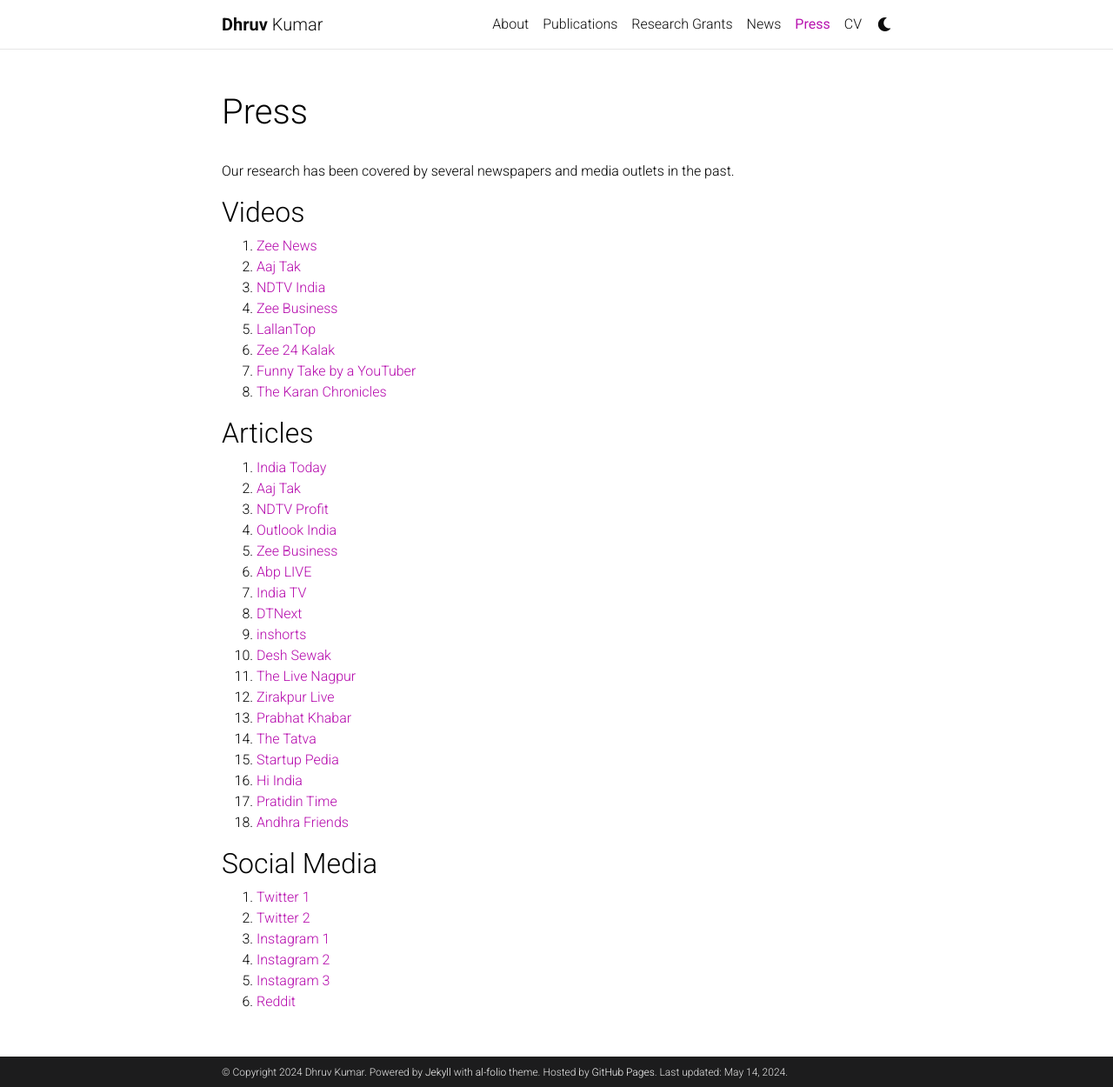
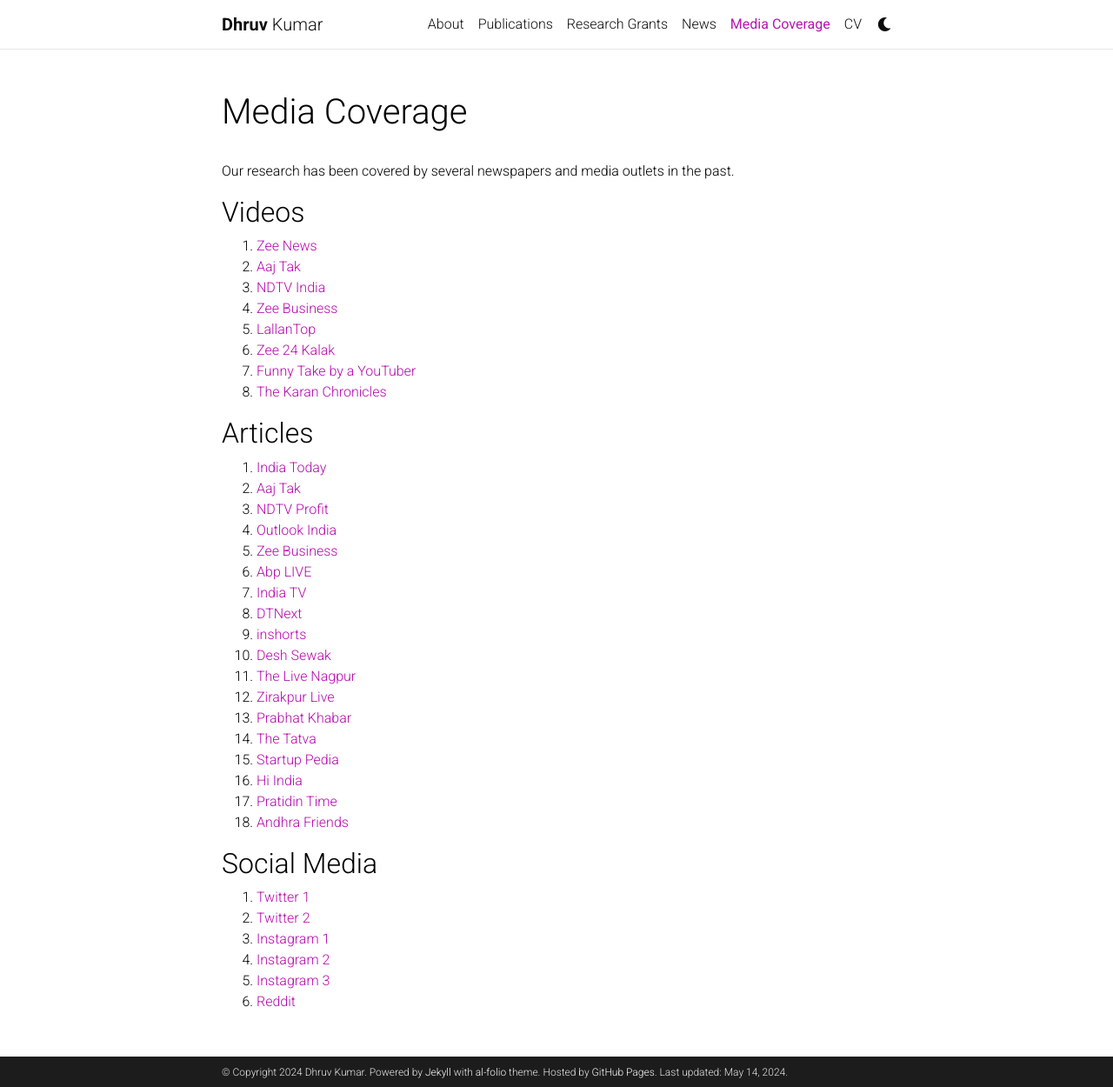
Before and after one commit to kudhru/kudhru.github.io, a Jekyll site: the page built from _pages/press.md, in a window 1280 px wide and 1250 px high. Shown: the whole window at 87% size. Built offline with Jekyll 4.4.1, drawn with Linux system fonts in a browser that asks for light colours; comment, search, counter and statistics services are not loaded; a style sheet for code colours, icons or effects is not loaded.

Commit message:
update title

```diff
--- a/_pages/press.md
+++ b/_pages/press.md
@@ -1,7 +1,7 @@
 ---
 layout: page
 permalink: /press/
-title: Press
+title: Media Coverage
 description:
 nav: true
 nav_order: 5
```
